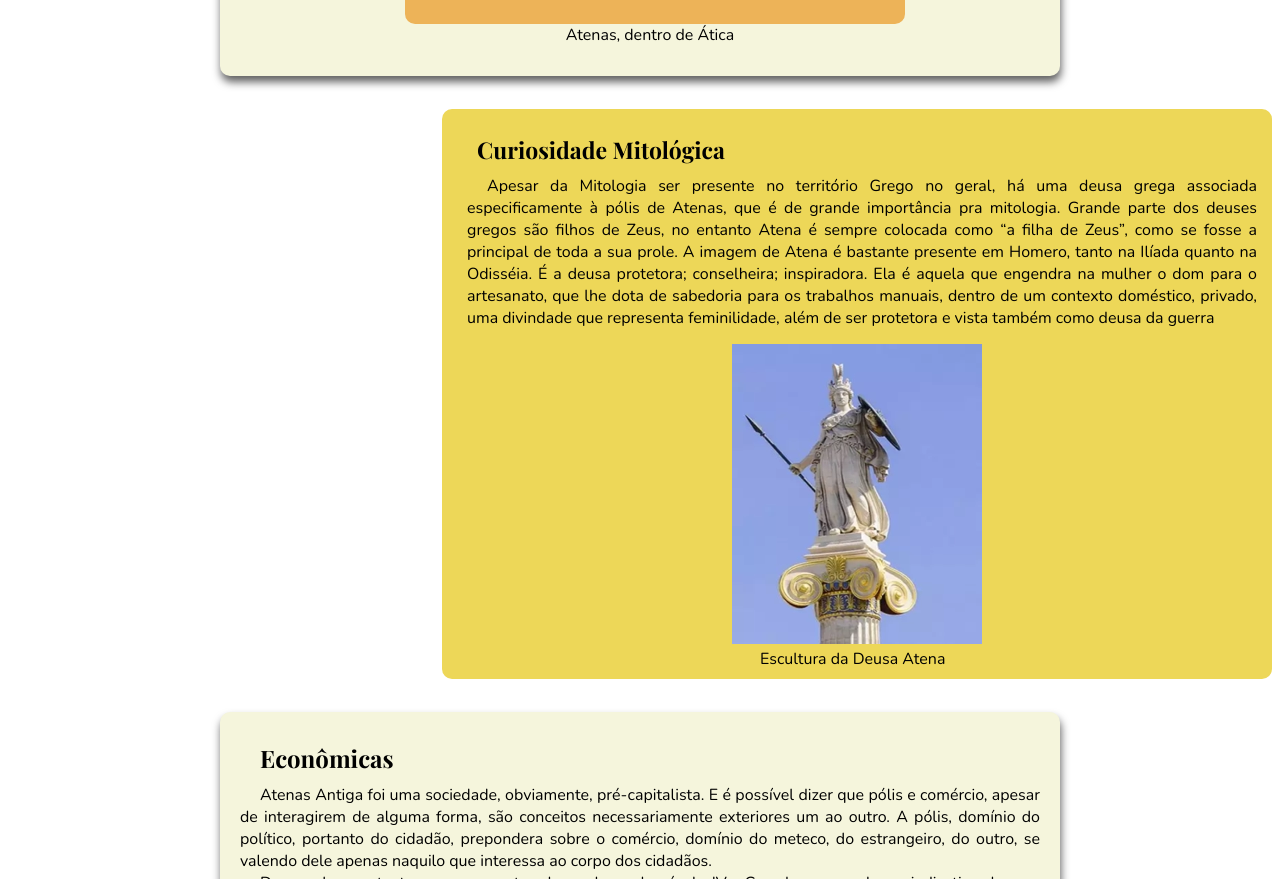
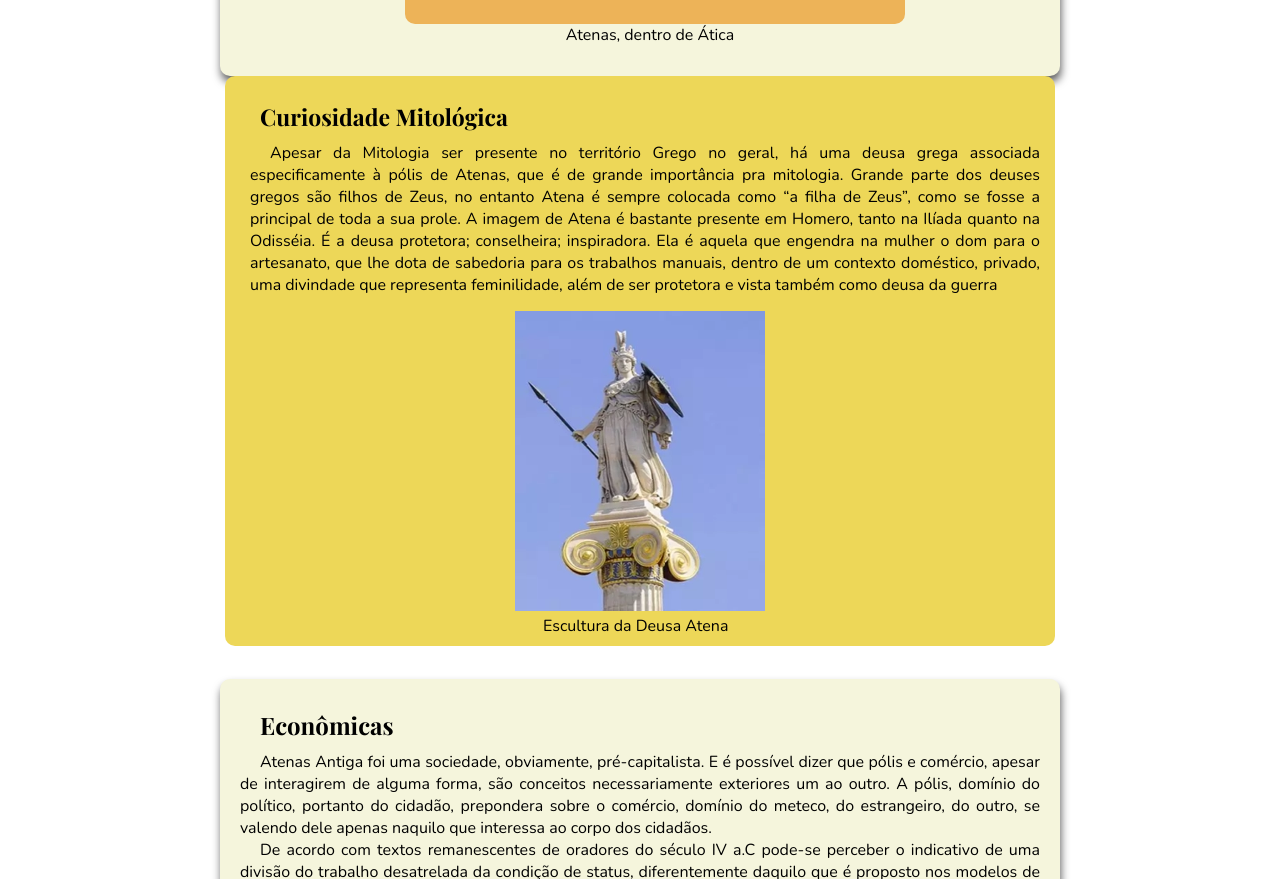
Before and after one commit to prttycvnt/trabalho-historia, a plain HTML site: page index.html in a window 1280 px wide. Shown: the part 2047-2926 px from the top of the page. Drawn offline with nearby package versions, Linux system fonts and the light colour scheme; a web font is replaced by a local one.

Commit message:
Update index.html

```diff
--- a/index.html
+++ b/index.html
@@ -116,7 +116,7 @@ p {
     margin-top: 33px;
     height: 540px;
     width: 800px;
-    margin-left: 442px;
+    margin: auto;
     border-radius: 10px;
     padding: 15px;
  }
```
